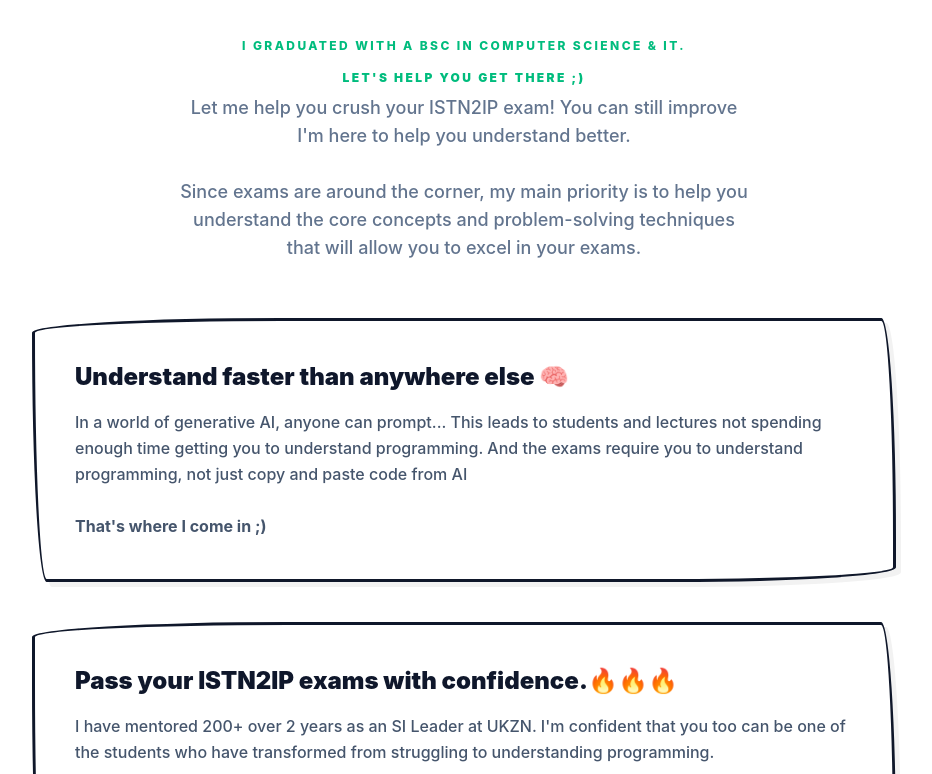
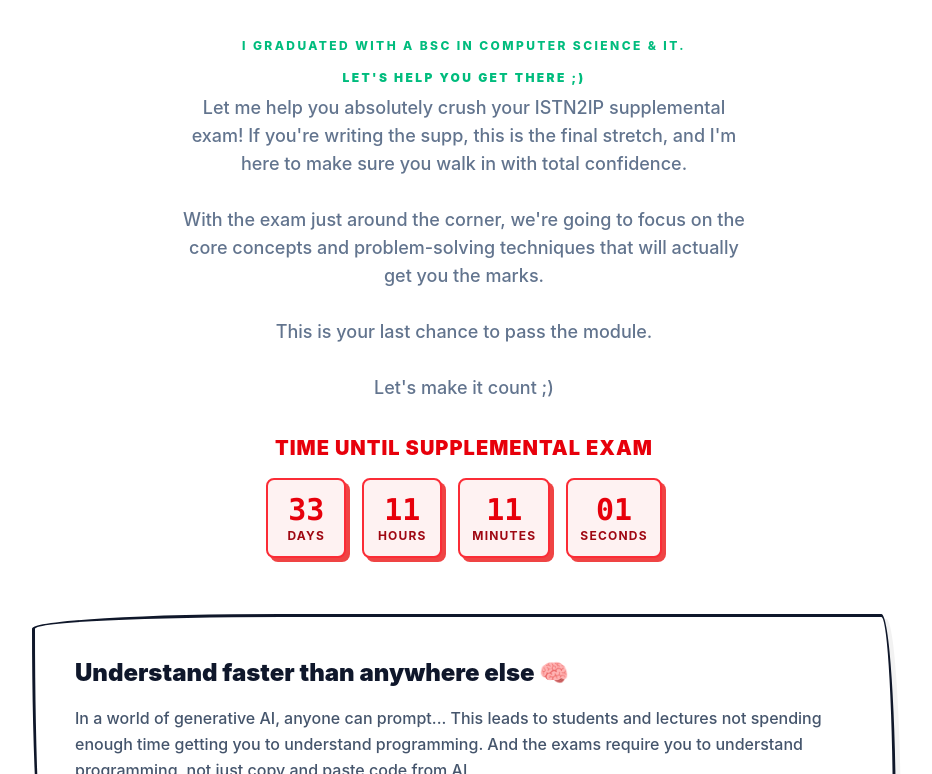
Before and after one commit to francisco-mng/Comp-With-Francisco, a Next.js app: page / in a window 1280 px wide. Shown: the part 446-1220 px from the top of the page, without its empty margins (176-1108 px from the left). Built offline with nearby package versions, Linux system fonts and the light colour scheme.

Commit message:
feat: Added urgent countdown as well as adjusted marketing to target Supplemental Exam ;)

```diff
--- a/app/actions/enrol.ts
+++ b/app/actions/enrol.ts
@@ -10,11 +10,10 @@ export async function submitEnrollment(formData: FormData) {
     const studentNumber = formData.get('studentNumber')?.toString().trim() || '';
     const whatsappNumber = formData.get('whatsappNumber')?.toString().replace(/\s+/g, '') || ''; // Strips spaces
     const plan = formData.get('plan')?.toString() || '';
-    const referrerId = formData.get('referrerId')?.toString().trim() || '';
 
 
     //Stop right there, hacker! Let's validate this data before it even hits the database.
-    const validPlans = ["Special Exam Intake (R500)", "Standard Plan (R250)"];
+    const validPlans = ["Supplemental Exam Intake (R500)", "Standard Plan (R250)"];
     if (!validPlans.includes(plan)) {
       return { success: false, message: "Invalid plan selected. Stop hacking the form! 😉" };
     }
@@ -23,11 +22,6 @@ export async function submitEnrollment(formData: FormData) {
     // 2. Basic Empty Field Validation
     if (!fullName || !studentNumber || !whatsappNumber) {
       return { success: false, message: "Please fill out all required fields." };
-    }
-
-    // 3. ANTI-FRAUD: Self-Referral Block
-    if (studentNumber === referrerId) {
-      return { success: false, message: "Nice try! You cannot refer yourself. 😉" };
     }
 
     // 4. ANTI-FRAUD: Duplicate Entry Block (Prevents hijacking)
@@ -48,7 +42,7 @@ export async function submitEnrollment(formData: FormData) {
       return { success: false, message: "This WhatsApp number is already registered to another student!" };
     }
 
-    stmt.run(fullName, studentNumber, whatsappNumber, plan, referrerId || null);
+    stmt.run(fullName, studentNumber, whatsappNumber, plan, null);
 
     return { success: true, message: "Enrollment secured." };
   } catch (error) {
--- a/app/adminmng/admin.ts
+++ b/app/adminmng/admin.ts
@@ -49,7 +49,7 @@ export const togglePaymentStatus = async (id: number, currentStatus: number, sub
     // Force the dashboard to refresh its data
     // Note: This assumes the dashboard is using a
     // client-side data fetching approach that respects revalidation
-    revalidatePath('/adminMNG');
+    revalidatePath('/adminmng');
 
     return { success: true };
   } catch (error) {
@@ -70,7 +70,7 @@ export const toggleBountyStatus = async (id: number, currentStatus: number, subm
     const stmt = db.prepare('UPDATE enrollments SET bounty_paid = ? WHERE id = ?');
     stmt.run(newStatus, id);
 
-    revalidatePath('/adminMNG');
+    revalidatePath('/adminmng');
     return { success: true };
   } catch (error) {
     console.error("Update Error:", error);
--- a/app/page.tsx
+++ b/app/page.tsx
@@ -20,18 +20,20 @@ export default function CodingEssentialsPage() {
       isFeatured: false
     },
     {
-      title: "Special Exam Intake (pay once)",
+      title: "Supplemental Exam Intake (pay once)",
       price: "R500",
-      period: "/ till end of exams",
-      sessionInfo: "3hr sessions 3x a week",
+      period: "/ till end of supplemental exam",
+      sessionInfo: "3hr sessions 3x a week - STARTING THIS WEEK!",
       features: [
-        "Sign in now and get help until you finish writing your exams OR sup",
-        "3 Hours total deep-dive mentorship for 3x a week",
+        "This is your absolute last chance to pass ISTN2IP. Don't leave it to luck.",
+        "Unlimited support from today until you walk out of your supplemental exam hall",
+        "3 Hours of total deep-dive mentorship, 3x a week",
         "Priority WhatsApp Helpline. Response in less than 24H",
-        "Recordings & Code included",
-        "Send me custom questions and past papers, I'll help you go through them",
+        "Get access to all the previously recorded sessions, which will save you time and effort",
+        "I'll teach you how to actually read, understand, and attack the exam problems.",
         "Learn more in one session than anywhere else",
-        "BEST VALUE"
+        "We'll go through exam past papers step by step and you'll be equipped to tackle the exam",
+        "BEST VALUE - Last Chance ;)"
       ],
       isFeatured: true
     }
@@ -58,7 +60,7 @@ export default function CodingEssentialsPage() {
         </p>
       </SketchBox>
 
-      <SketchBox title="Pass your ISTN2IP exams with confidence.🔥🔥🔥">
+      <SketchBox title="Pass your ISTN2IP supplemental exam with confidence.🔥🔥🔥">
         <p>
           I have mentored 200+ over 2 years as an SI Leader at UKZN.
           I'm confident that you too can be one of the students who have transformed from struggling to understanding programming.
@@ -184,8 +186,8 @@ export default function CodingEssentialsPage() {
       <footer className="text-center mt-12">
         <footer className="mt-16 pb-12 text-center">
         <div className="mb-8">
-          <h2 className="text-3xl font-black text-slate-900 mb-2">Ready to crush your exam?</h2>
-          <p className="text-slate-500 font-medium">Select a plan you're interested in and I'll we'll talk over on WhatsApp.</p>
+          <h2 className="text-3xl font-black text-slate-900 mb-2">This could be your last chance to pass ISTN2IP! <br/><br/><br/> What are you waiting for?</h2>
+          <p className="text-slate-500 font-medium">Select a plan below to lock in your spot, and we'll finalize the details over WhatsApp.</p>
         </div>
 
         {/* Render the Client Component Form */}
--- /dev/null
+++ b/components/ui/CountdownTimer.tsx
@@ -0,0 +1,65 @@
+"use client";
+
+import { useState, useEffect } from 'react';
+
+interface TimeLeft {
+  days: number;
+  hours: number;
+  minutes: number;
+  seconds: number;
+}
+
+export default function CountdownTimer({ targetDate }: { targetDate: string }) {
+  const [timeLeft, setTimeLeft] = useState<TimeLeft>({ days: 0, hours: 0, minutes: 0, seconds: 0 });
+  const [mounted, setMounted] = useState(false);
+
+  useEffect(() => {
+    setMounted(true);
+
+    const calculateTimeLeft = () => {
+      const difference = +new Date(targetDate) - +new Date();
+      let newTimeLeft = { days: 0, hours: 0, minutes: 0, seconds: 0 };
+
+      if (difference > 0) {
+        newTimeLeft = {
+          days: Math.floor(difference / (1000 * 60 * 60 * 24)),
+          hours: Math.floor((difference / (1000 * 60 * 60)) % 24),
+          minutes: Math.floor((difference / 1000 / 60) % 60),
+          seconds: Math.floor((difference / 1000) % 60),
+        };
+      }
+      return newTimeLeft;
+    };
+
+    setTimeLeft(calculateTimeLeft());
+
+    const timer = setInterval(() => {
+      setTimeLeft(calculateTimeLeft());
+    }, 1000);
+
+    return () => clearInterval(timer);
+  }, [targetDate]);
+
+  if (!mounted) return <div className="min-h-[96px]"></div>; // Placeholder to avoid layout shift
+
+  // Check if all values are 0 (meaning the target date has passed)
+  const isExpired = timeLeft.days === 0 && timeLeft.hours === 0 && timeLeft.minutes === 0 && timeLeft.seconds === 0;
+
+  if (isExpired) {
+    return null; // Return nothing, making the entire component disappear
+  }
+
+  return (
+    <div className="mt-8">
+      <h3 className="text-xl font-black text-red-600 uppercase tracking-wider mb-2">Time Until Supplemental Exam</h3>
+      <div className="flex justify-center gap-2 md:gap-4 my-4">
+        {Object.entries(timeLeft).map(([unit, value]) => (
+          <div key={unit} className="flex flex-col items-center p-3 bg-red-50 border-2 border-red-500 rounded-lg min-w-[70px] md:min-w-[80px] shadow-[4px_4px_0px_#ef4444]">
+            <span className="text-2xl md:text-3xl font-black text-red-600 font-mono">{value.toString().padStart(2, '0')}</span>
+            <span className="text-[10px] md:text-xs font-bold text-red-800 uppercase tracking-widest">{unit}</span>
+          </div>
+        ))}
+      </div>
+    </div>
+  );
+}
--- a/components/ui/HeroSection.tsx
+++ b/components/ui/HeroSection.tsx
@@ -1,4 +1,5 @@
 import Image from 'next/image';
+import CountdownTimer from '@/components/ui/CountdownTimer';
 
 export default function HeroSection() {
   return (
@@ -31,10 +32,14 @@ export default function HeroSection() {
             </div>
 
             <p className="text-lg text-slate-500 max-w-xl mx-auto font-medium">
-              Let me help you crush your ISTN2IP exam! You can still improve I&apos;m here to help you understand better.
+              Let me help you absolutely crush your ISTN2IP supplemental exam! If you're writing the supp, this is the final stretch, and I'm here to make sure you walk in with total confidence.
               <br></br><br></br>
-              Since exams are around the corner, my main priority is to help you understand the core concepts and problem-solving techniques that will allow you to excel in your exams.
+              With the exam just around the corner, we're going to focus on the core concepts and problem-solving techniques that will actually get you the marks.
+              <br></br><br></br>
+              This is your last chance to pass the module. <br></br><br></br>Let's make it count ;{")"}
             </p>
+
+            <CountdownTimer targetDate="2026-06-22T09:00:00" />
           </header>
   );
 }
```
Also changed, not shown: components/ui/EnrollmentForm.tsx (+2 -32 lines).
